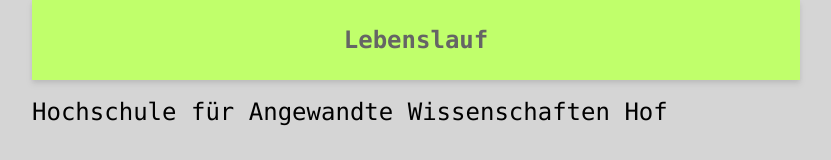
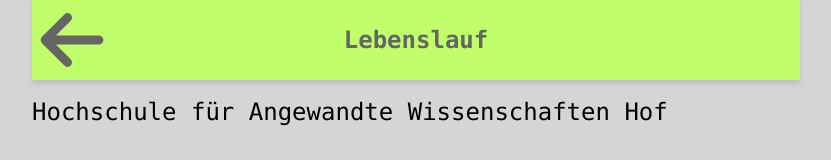
Before and after one commit to tim-w97/MyProfilePage, a React (Create React App) app: page /lebenslauf in a window 1280 px wide. Shown: the top 160 px of the page, without its empty margins (224-1055 px from the left). Built offline with nearby package versions, Linux system fonts and the light colour scheme.

Commit message:
added back button to the cv

```diff
--- a/src/pages/CVPage.js
+++ b/src/pages/CVPage.js
@@ -1,3 +1,6 @@
+import { Link } from "react-router-dom";
+import Back from "../widgets/icons/Back";
+
 function CVPage() {
   return (
     <div className="font-mono md:mx-20">
@@ -10,8 +13,14 @@ function CVPage() {
       </div>
       <div className="fixed top-0 left-0 right-0">
         <div className="md:mx-20">
-          <div className="flex justify-center items-center h-20 max-w-screen-md m-auto bg-tim-green drop-shadow-md">
-            <p className="text-2xl font-bold text-tim-gray">Lebenslauf</p>
+          <div className="flex items-center h-20 max-w-screen-md m-auto bg-tim-green drop-shadow-md">
+            <Link to="/">
+              <Back className="fill-tim-gray w-20 aspect-square p-2" />
+            </Link>
+            <p className="grow text-2xl font-bold text-tim-gray text-center">
+              Lebenslauf
+            </p>
+            <div className="w-20 aspect-square"></div>
           </div>
         </div>
       </div>
--- /dev/null
+++ b/src/widgets/icons/Back.js
@@ -0,0 +1,11 @@
+function Back(props) {
+  return (
+    <svg className={props.className} viewBox="0 0 1000 1000">
+      <g>
+        <path d="M380.5,100.5l-350,350c-27.3,27.3-27.3,71.6,0,99l350,350c27.3,27.3,71.6,27.3,99,0c27.3-27.3,27.3-71.6,0-99L249,570h671c38.7,0,70-31.3,70-70c0-38.7-31.3-70-70-70H249l230.5-230.5c13.7-13.7,20.5-31.6,20.5-49.5c0-17.9-6.8-35.8-20.5-49.5C452.1,73.2,407.8,73.2,380.5,100.5z" />
+      </g>
+    </svg>
+  );
+}
+
+export default Back;
```
